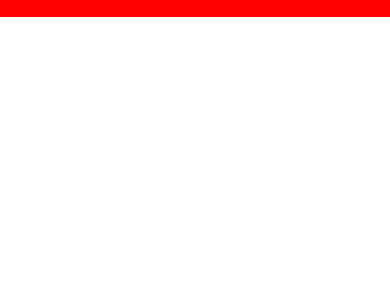
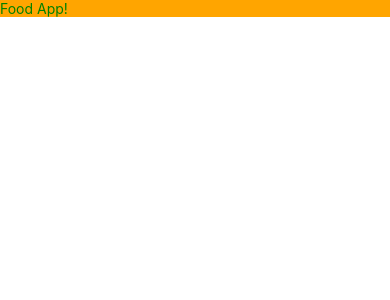
Before and after one commit to omerenma/foodapp, a React Native app: screen / in a window 390 px wide. Shown: the top 300 px of the page. Built offline with nearby package versions, Linux system fonts and the light colour scheme.

Commit message:
orange background colour

```diff
--- a/App.js
+++ b/App.js
@@ -14,10 +14,10 @@ export default function App() {
 const styles = StyleSheet.create({
   containers: {
     justifyContent: "center",
-    backgroundColor: "red",
+    backgroundColor: "orange",
   },
   text: {
     alignItems: "center",
-    color: "red",
+    color: "green",
   },
 });
```
